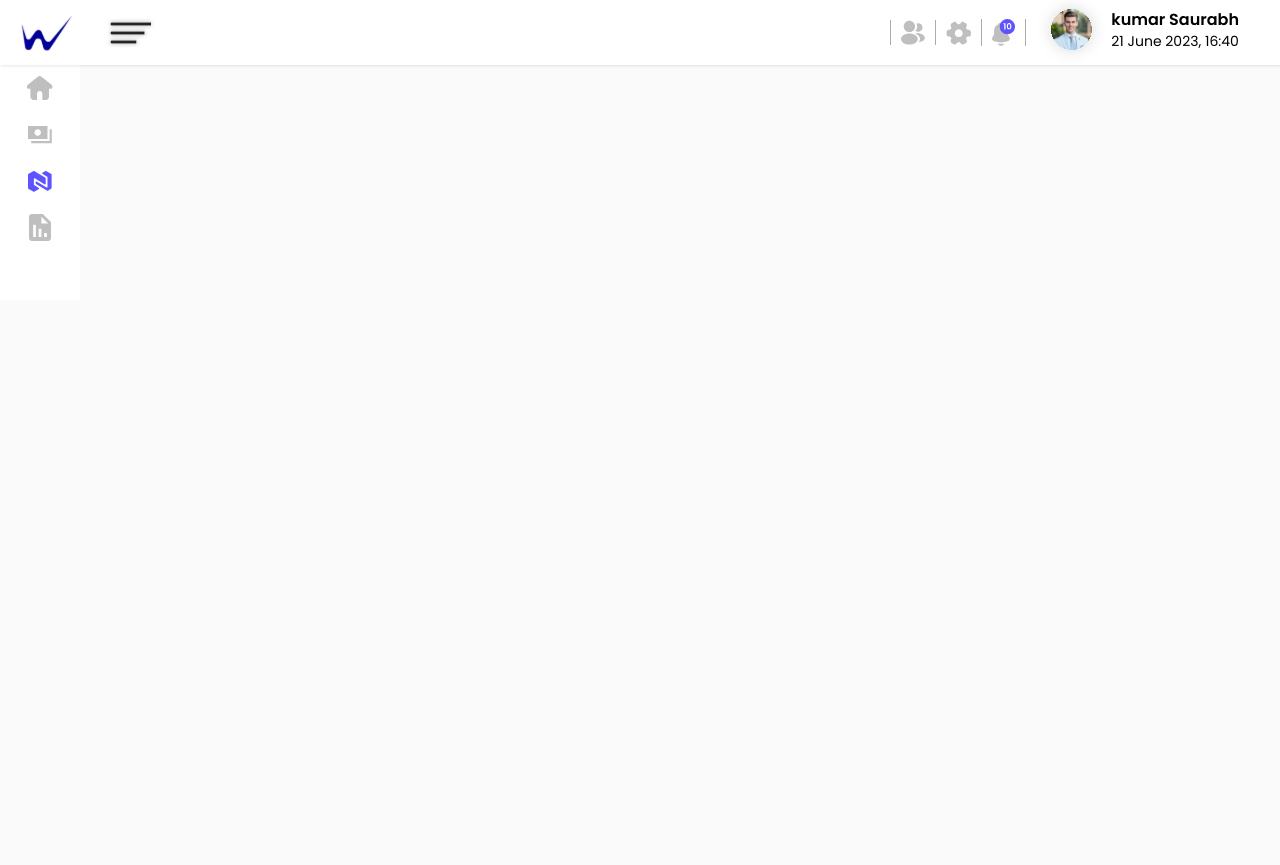
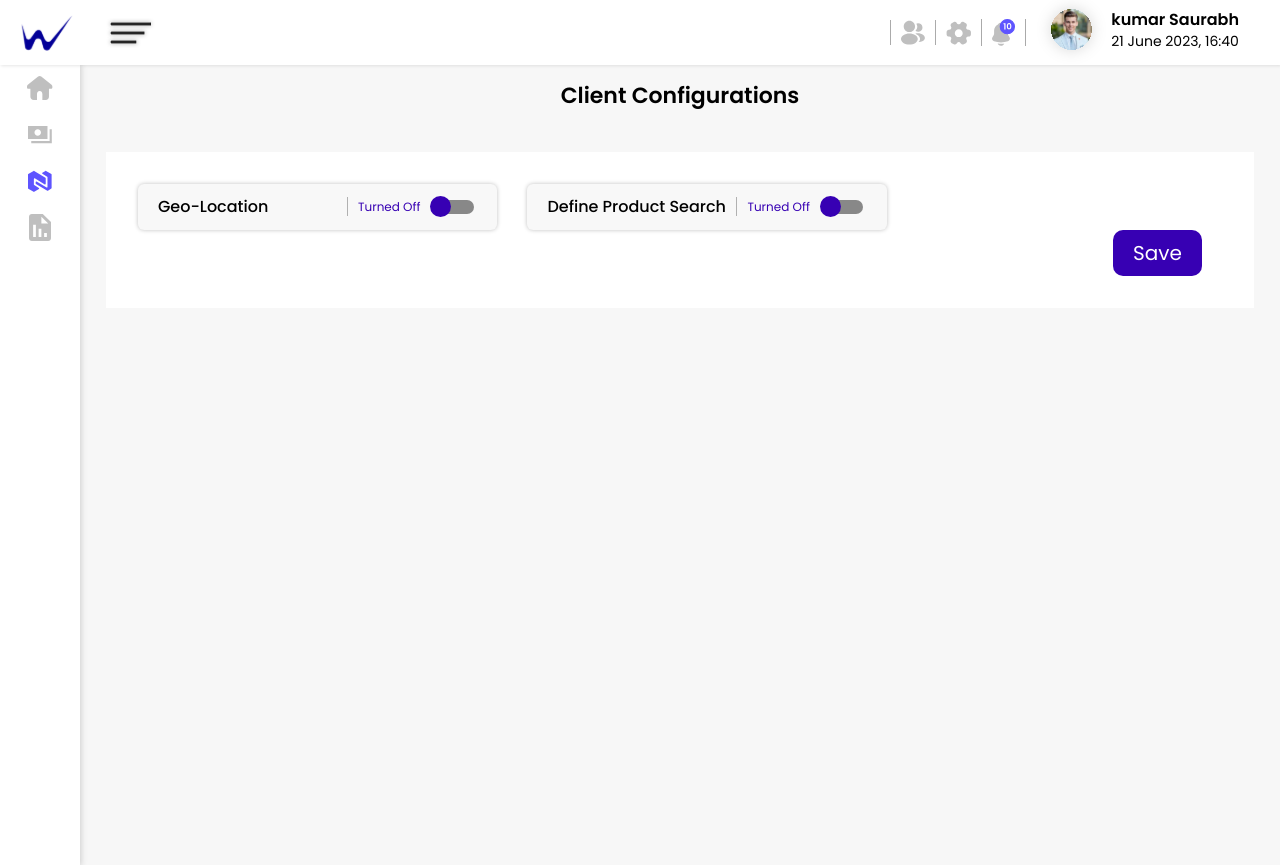
Before and after one commit to theh4cker1769/jindal, a React (Create React App) app: page /client-configurations in a window 1280 px wide. Before the commit the page ends 800 px from the top, so only its background shows below. Built offline with nearby package versions, Linux system fonts and the light colour scheme.

Commit message:
Client Configuration

```diff
--- a/package.json
+++ b/package.json
@@ -17,6 +17,7 @@
     "react-router-dom": "^6.20.0",
     "react-scripts": "5.0.1",
     "react-select": "^5.8.0",
+    "react-switch": "^7.0.0",
     "web-vitals": "^2.1.4"
   },
   "scripts": {
--- a/src/custom.css
+++ b/src/custom.css
@@ -1,5 +1,10 @@
 .main {
     display: flex;
+}
+
+.sidebar {
+    box-shadow: 0px 0px 6px 1px #ccc;
+    height: 100vh;
 }
 
 .filter-List {
@@ -406,3 +411,102 @@
     font-weight: 600;
     margin-bottom: 0;
 }
+
+/* Client Configurations */
+
+.client-configurations {
+    overflow: auto;
+    min-height: 100vh;
+    max-height: 100vh;
+    width: 100%;
+}
+
+.client-configurations .heading {
+    text-align: center;
+    padding: 14px 0;
+    font-size: 22px;
+}
+
+.client-configurations .main-box {
+    background-color: white;
+    margin: 26px;
+    padding: 32px;
+    margin-bottom: 100px;
+}
+
+.client-configurations .main-box .switch-box {
+    display: flex;
+    width: fit-content;
+    background-color: #f8f8f8;
+    padding: 12px 20px;
+    align-items: center;
+    box-shadow: 0px 0px 4px 0px #00000040;
+    border-radius: 6px;
+}
+
+.client-configurations .main-box .switch-box h6 {
+    margin-bottom: 0;
+    width: 190px;
+    border-right: 1px solid #b1b1b1;
+}
+
+.client-configurations .main-box .switch-box span {
+    color: #3700B3;
+    font-size: 12px;
+    padding: 0 10px;
+}
+
+.client-configurations .main-box .control-switch-sec {
+    display: flex;
+    gap: 30px;
+}
+
+.main-box .geo-location {
+    padding: 20px;
+}
+
+.main-box .geo-location h4 {
+    font-size: 20px;
+    color: #3700B3;
+    text-decoration: underline;
+    font-weight: 600;
+}
+
+.main-box .geo-location .operator {
+    box-shadow: 0px 0px 4px 0px #00000040;
+}
+
+.main-box .geo-location .operator .item {
+    display: flex;
+    align-items: center;
+    justify-content: space-between;
+    background-color: #f8f8f8;
+    padding: 14px 20px;
+    border-bottom: 1px solid #d3d3d3;
+}
+
+.main-box .geo-location .operator .item h6 {
+    margin-bottom: 0;
+}
+
+.main-box .geo-location .operator .item .switch-area {
+    display: flex;
+    align-items: center;
+    border-left: 1px solid #d3d3d3;
+}
+
+.main-box .geo-location .operator .item .switch-area span {
+    color: #3700B3;
+    font-size: 12px;
+    padding: 0 10px;
+}
+
+.main-box .client-con-btn {
+    font-size: 20px;
+    color: white;
+    background-color: #3700B3;
+    border: none;
+    border-radius: 10px;
+    padding: 5px 20px;
+    margin-right: 20px;
+}
--- a/src/layout/sidebar/Sidebar.tsx
+++ b/src/layout/sidebar/Sidebar.tsx
@@ -1,6 +1,6 @@
 const Sidebar = (props: { sidebarActive: any }) => {
   return (
-    <nav id="sidebar" className={!props.sidebarActive ? 'active' : ''}>
+    <nav className={`sidebar ${!props.sidebarActive ? 'active' : ''}`}>
       <ul className="list-unstyled components mb-5">
         <li className="active">
           <a href="#">
--- a/src/pages/IntegratedStrategy/ClientConfigurations/ClientConfigurations.tsx
+++ b/src/pages/IntegratedStrategy/ClientConfigurations/ClientConfigurations.tsx
@@ -1,9 +1,203 @@
-import React from 'react'
+import React, { useState } from 'react'
+import Select from 'react-select'
+import Switch from 'react-switch'
 
 const ClientConfigurations = () => {
+
+  const switchProps = {
+    handleDiameter: 21,
+    checkedIcon: false,
+    uncheckedIcon: false,
+    height: 14,
+    width: 40,
+    onColor: '#977cd5',
+    onHandleColor: '#3700b3',
+    offHandleColor: '#3700b3'
+  };
+
+  const [showElementsGeo, setShowElementsGeo] = useState(false);
+
+  const toggleSwitchGeo = (checked: any) => {
+    setShowElementsGeo(checked);
+  };
+
+  const [showElementsProd, setShowElementsProd] = useState(false);
+
+  const toggleSwitchProd = (checked: any) => {
+    setShowElementsProd(checked);
+  };
+
+  // Geo Location
+
+  // Country
+  const [showCountry, setShowCountry] = useState(true);
+  const toggleCountry = (checked: any) => {
+    setShowCountry(checked);
+  };
+
+  // Geo Level
+  const [showGeoLevel, setShowGeoLevel] = useState(true);
+  const toggleGeoLevel = (checked: any) => {
+    setShowGeoLevel(checked);
+  };
+
+  // Channel
+  const [showChannel, setShowChannel] = useState(true);
+  const toggleChannel = (checked: any) => {
+    setShowChannel(checked);
+  };
+
+  // Geo Level 2
+  const [showGeoLevel2, setShowGeoLevel2] = useState(true);
+  const toggleGeoLevel2 = (checked: any) => {
+    setShowGeoLevel2(checked);
+  };
+
+
+  // Product Filter
+
+  // Category
+  const [showCategory, setShowCategory] = useState(true);
+  const toggleCategory = (checked: any) => {
+    setShowCategory(checked);
+  };
+
+  // Segment
+  const [showSegment, setShowSegment] = useState(true);
+  const toggleSegment = (checked: any) => {
+    setShowSegment(checked);
+  };
+
+  // Brand
+  const [showBrand, setShowBrand] = useState(true);
+  const toggleBrand = (checked: any) => {
+    setShowBrand(checked);
+  };
+
+  // Sub Brand
+  const [showSubBrand, setShowSubBrand] = useState(true);
+  const toggleSubBrand = (checked: any) => {
+    setShowSubBrand(checked);
+  };
+
+  // Pack Size
+  const [showPackSize, setShowPackSize] = useState(true);
+  const togglePackSize = (checked: any) => {
+    setShowPackSize(checked);
+  };
+
+  // Permutation
+  const [showPermutation, setShowPermutation] = useState(true);
+  const togglePermutation = (checked: any) => {
+    setShowPermutation(checked);
+  };
+
   return (
     <div className='client-configurations'>
+      <h2 className='heading'>Client Configurations</h2>
+      <div className="main-box">
+        <div className="control-switch-sec">
+          <div className="switch-box">
+            <h6>Geo-Location</h6>
+            <span>Turned {showElementsGeo ? 'On' : 'Off'} </span>
+            <Switch {...switchProps} onChange={toggleSwitchGeo} checked={showElementsGeo} />
+          </div>
+          <div className="switch-box">
+            <h6>Define Product Search</h6>
+            <span>Turned {showElementsProd ? 'On' : 'Off'} </span>
+            <Switch {...switchProps} onChange={toggleSwitchProd} checked={showElementsProd} />
+          </div>
+        </div>
 
+        {showElementsGeo &&
+          <div className="geo-location">
+            <h4>Geo-Location</h4>
+            <div className="operator">
+              <div className="item">
+                <h6> &#9679; &nbsp; Country</h6>
+                <div className="switch-area">
+                  <span>Turned {showCountry ? 'On' : 'Off'} </span>
+                  <Switch {...switchProps} onChange={toggleCountry} checked={showCountry} />
+                </div>
+              </div>
+              <div className="item">
+                <h6> &#9679; &nbsp; Geo-Level</h6>
+                <div className="switch-area">
+                  <span>Turned {showGeoLevel ? 'On' : 'Off'} </span>
+                  <Switch {...switchProps} onChange={toggleGeoLevel} checked={showGeoLevel} />
+                </div>
+              </div>
+              <div className="item">
+                <h6> &#9679; &nbsp; Channel</h6>
+                <div className="switch-area">
+                  <span>Turned {showChannel ? 'On' : 'Off'} </span>
+                  <Switch {...switchProps} onChange={toggleChannel} checked={showChannel} />
+                </div>
+              </div>
+              <div className="item">
+                <h6> &#9679; &nbsp; Geo-Level 2</h6>
+                <div className="switch-area">
+                  <span>Turned {showGeoLevel2 ? 'On' : 'Off'} </span>
+                  <Switch {...switchProps} onChange={toggleGeoLevel2} checked={showGeoLevel2} />
+                </div>
+              </div>
+            </div>
+          </div>
+        }
+
+        {showElementsProd &&
+          <div className="geo-location">
+            <h4>Define Product Search</h4>
+            <div className="operator">
+              <div className="item">
+                <h6> &#9679; &nbsp; Category (KCA)</h6>
+                <div className="switch-area">
+                  <span>Turned {showCategory ? 'On' : 'Off'} </span>
+                  <Switch {...switchProps} onChange={toggleCategory} checked={showCategory} />
+                </div>
+              </div>
+              <div className="item">
+                <h6> &#9679; &nbsp; Segment (KCA)</h6>
+                <div className="switch-area">
+                  <span>Turned {showSegment ? 'On' : 'Off'} </span>
+                  <Switch {...switchProps} onChange={toggleSegment} checked={showSegment} />
+                </div>
+              </div>
+              <div className="item">
+                <h6> &#9679; &nbsp; Brand (KCA)</h6>
+                <div className="switch-area">
+                  <span>Turned {showBrand ? 'On' : 'Off'} </span>
+                  <Switch {...switchProps} onChange={toggleBrand} checked={showBrand} />
+                </div>
+              </div>
+              <div className="item">
+                <h6> &#9679; &nbsp; Sub Brand (KCA)</h6>
+                <div className="switch-area">
+                  <span>Turned {showSubBrand ? 'On' : 'Off'} </span>
+                  <Switch {...switchProps} onChange={toggleSubBrand} checked={showSubBrand} />
+                </div>
+              </div>
+              <div className="item">
+                <h6> &#9679; &nbsp; Pack Size (KCA)</h6>
+                <div className="switch-area">
+                  <span>Turned {showPackSize ? 'On' : 'Off'} </span>
+                  <Switch {...switchProps} onChange={togglePackSize} checked={showPackSize} />
+                </div>
+              </div>
+              <div className="item">
+                <h6> &#9679; &nbsp; Permutation Computation</h6>
+                <div className="switch-area">
+                  <span>Turned {showPermutation ? 'On' : 'Off'} </span>
+                  <Switch {...switchProps} onChange={togglePermutation} checked={showPermutation} />
+                </div>
+              </div>
+            </div>
+          </div>
+        }
+        <div className="text-right">
+          <button className='client-con-btn'>Save</button>
+        </div>
+      </div>
     </div>
   )
 }
--- a/src/pages/IntegratedStrategy/ElasticityPricingTrack/ElasticPricingTrackComponents/Filter.tsx
+++ b/src/pages/IntegratedStrategy/ElasticityPricingTrack/ElasticPricingTrackComponents/Filter.tsx
@@ -1,4 +1,4 @@
-import { useEffect, useState } from "react";
+import React, { useEffect, useState } from "react";
 import Select, { components } from 'react-select'
 import DatePicker from "react-datepicker";
 import { LuCalendarCheck2 } from "react-icons/lu";
```
Also changed, not shown: src/App.css, 1 other file (tests, documents, lock files or other folders).
